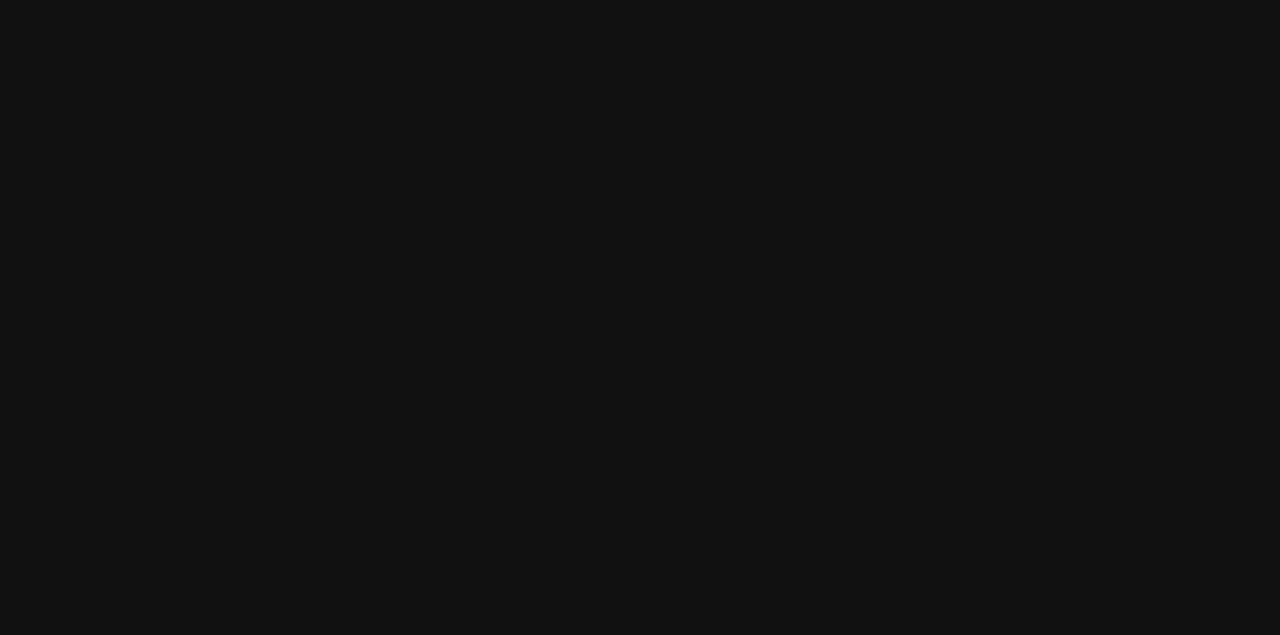
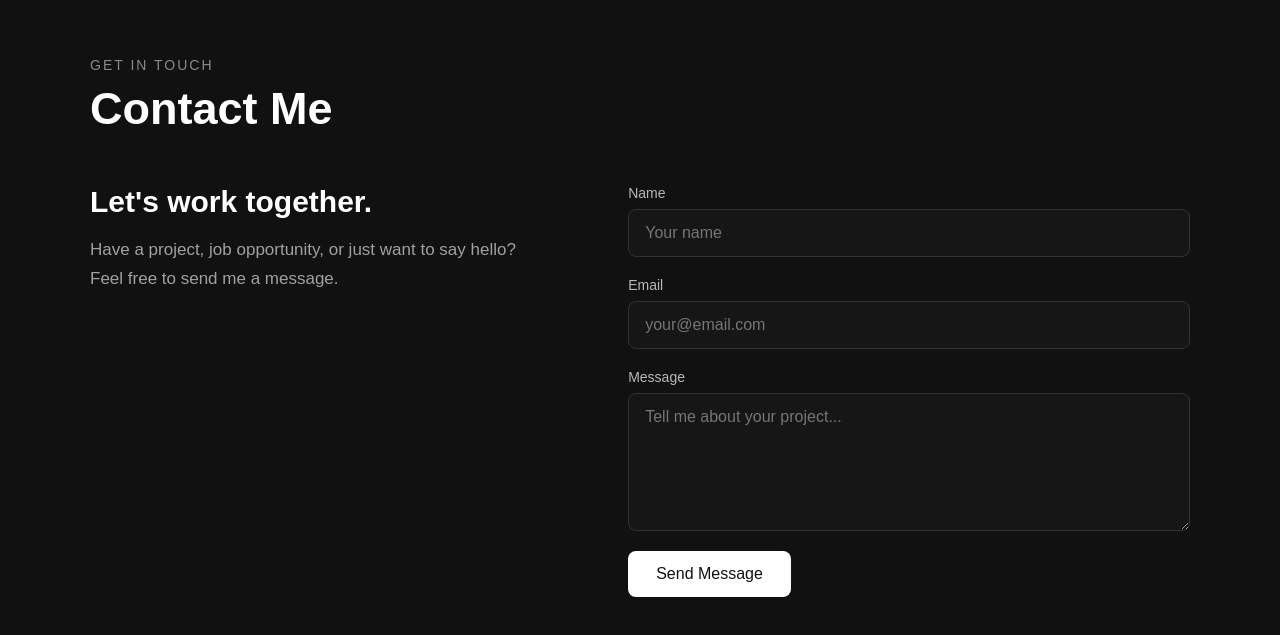
Before and after one commit to manumohan5665-prog/manu-portfolio, a React (Vite) app: page / in a window 1280 px wide. Shown: the part 4346-4981 px from the top of the page. Before the commit the page ends 4289 px from the top, so only its background shows below. Built offline with nearby package versions, Linux system fonts and the light colour scheme.

Commit message:
added contact section

```diff
--- a/src/App.css
+++ b/src/App.css
@@ -401,6 +401,73 @@ body {
   white-space: nowrap;
 }
 
+/* Contact */
+
+.contact-content {
+  display: grid;
+  grid-template-columns: 1fr 1.2fr;
+  gap: 70px;
+  align-items: start;
+}
+
+.contact-intro h3 {
+  font-size: 30px;
+  margin: 0 0 15px;
+}
+
+.contact-intro p {
+  font-size: 17px;
+  line-height: 1.7;
+  opacity: 0.6;
+  max-width: 450px;
+}
+
+.contact-form {
+  display: flex;
+  flex-direction: column;
+  gap: 20px;
+}
+
+.form-group {
+  display: flex;
+  flex-direction: column;
+  gap: 8px;
+}
+
+.form-group label {
+  font-size: 14px;
+  opacity: 0.7;
+}
+
+.form-group input,
+.form-group textarea {
+  width: 100%;
+  padding: 14px 16px;
+  border: 1px solid #333;
+  border-radius: 8px;
+  background: #161616;
+  color: white;
+  font-size: 16px;
+  font-family: inherit;
+  outline: none;
+  transition: 0.3s;
+}
+
+.form-group input:focus,
+.form-group textarea:focus {
+  border-color: #777;
+}
+
+.form-group textarea {
+  resize: vertical;
+}
+
+.contact-form .btn {
+  align-self: flex-start;
+  border: none;
+  cursor: pointer;
+}
+
 /* Mobile Menu Button */
 
 .menu-button {
@@ -550,4 +617,18 @@ body {
     align-self: flex-start;
   }
 
+  .contact-content {
+    grid-template-columns: 1fr;
+
+    gap: 40px;
+  }
+
+  .contact-intro h3 {
+    font-size: 26px;
+  }
+
+  .contact-form .btn {
+    width: 100%;
+  }
+
 }
--- a/src/App.jsx
+++ b/src/App.jsx
@@ -5,6 +5,7 @@ import Skills from "./components/Skills"
 import Experience from "./components/Experience"
 import Projects from "./components/Projects"
 import Education from "./components/Education"
+import Contact from "./components/Contact"
 import "./App.css"
 
 function App() {
@@ -23,6 +24,8 @@ function App() {
        <Projects  />
 
        <Education />
+
+       <Contact />
     </>
   )
 }
--- /dev/null
+++ b/src/components/Contact.jsx
@@ -0,0 +1,129 @@
+import { useState } from "react"
+
+function Contact() {
+
+    const [formData, setFormData] = useState({
+        name: "",
+        email: "",
+        message: ""
+    })
+
+    const handleChange = (event) => {
+
+        const { name, value } = event.target
+
+        setFormData({
+            ...formData,
+            [name]: value
+        })
+    }
+
+    const handleSubmit = (event) => {
+
+        event.preventDefault()
+
+        console.log(formData)
+    }
+
+    return (
+        <section className="contact section" id="contact">
+
+            <div className="section-container">
+
+                <p className="section-label">
+                    Get In Touch
+                </p>
+
+                <h2 className="section-title">
+                    Contact Me
+                </h2>
+
+                <div className="contact-content">
+
+                    <div className="contact-intro">
+
+                        <h3>
+                            Let's work together.
+                        </h3>
+
+                        <p>
+                            Have a project, job opportunity, or just want
+                            to say hello? Feel free to send me a message.
+                        </p>
+
+                    </div>
+
+                    <form
+                        className="contact-form"
+                        onSubmit={handleSubmit}
+                    >
+
+                        <div className="form-group">
+
+                            <label htmlFor="name">
+                                Name
+                            </label>
+
+                            <input
+                                type="text"
+                                id="name"
+                                name="name"
+                                value={formData.name}
+                                onChange={handleChange}
+                                placeholder="Your name"
+                            />
+
+                        </div>
+
+                        <div className="form-group">
+
+                            <label htmlFor="email">
+                                Email
+                            </label>
+
+                            <input
+                                type="email"
+                                id="email"
+                                name="email"
+                                value={formData.email}
+                                onChange={handleChange}
+                                placeholder="your@email.com"
+                            />
+
+                        </div>
+
+                        <div className="form-group">
+
+                            <label htmlFor="message">
+                                Message
+                            </label>
+
+                            <textarea
+                                id="message"
+                                name="message"
+                                value={formData.message}
+                                onChange={handleChange}
+                                placeholder="Tell me about your project..."
+                                rows="6"
+                            />
+
+                        </div>
+
+                        <button
+                            type="submit"
+                            className="btn primary-btn"
+                        >
+                            Send Message
+                        </button>
+
+                    </form>
+
+                </div>
+
+            </div>
+
+        </section>
+    )
+}
+
+export default Contact
```
